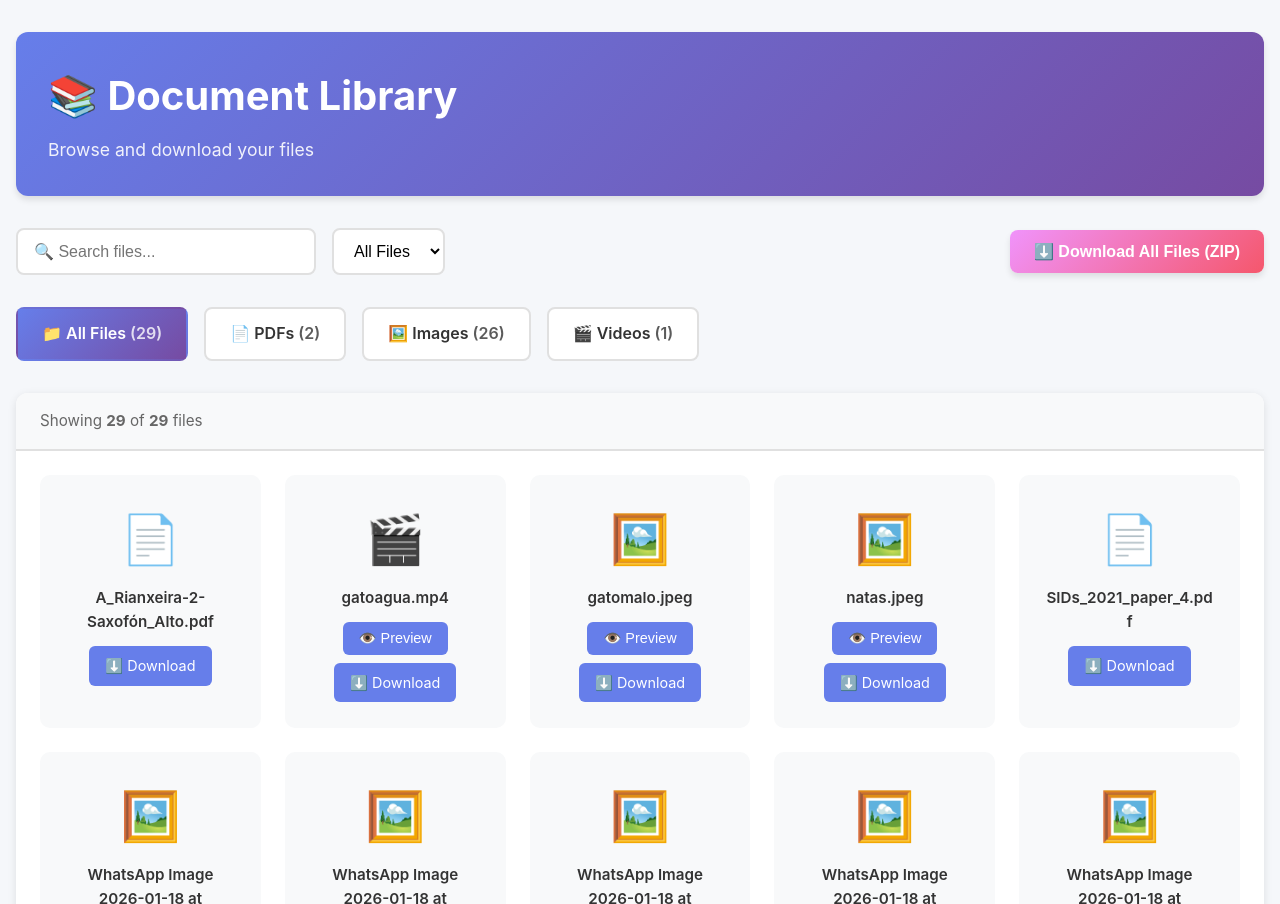
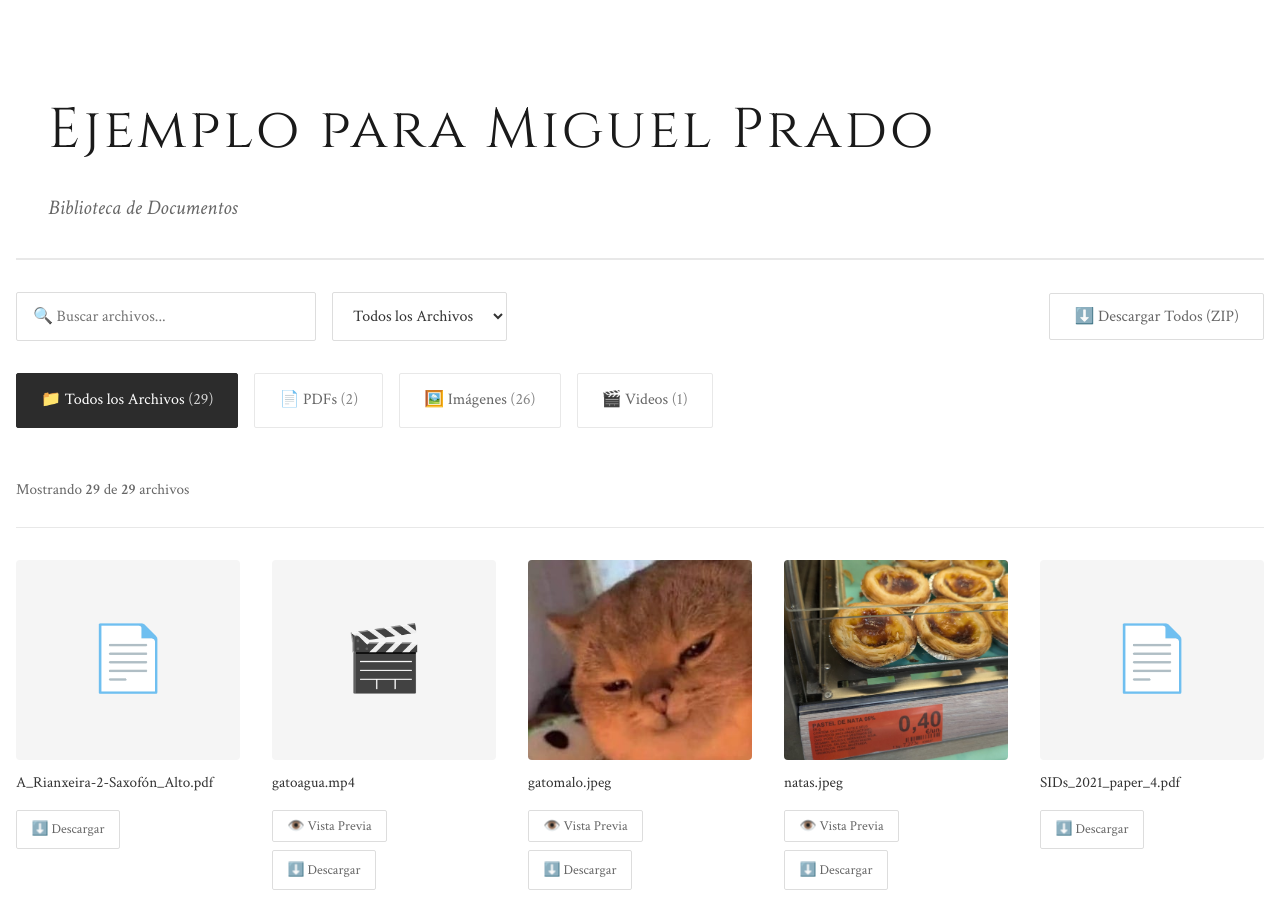
Before and after one commit to nestorlomba2/testmedia, a plain HTML site: page index.html in a window 1280 px wide. Shown: the top 904 px of the page. Drawn offline with Linux system fonts and the light colour scheme.

Commit message:
Add files via upload

```diff
--- a/index.html
+++ b/index.html
@@ -1,9 +1,10 @@
 <!DOCTYPE html>
-<html lang="en">
+<html lang="es">
 <head>
     <meta charset="UTF-8">
     <meta name="viewport" content="width=device-width, initial-scale=1.0">
-    <title>Document Library</title>
+    <title>Ejemplo para Miguel Prado</title>
+    <link href="https://fonts.googleapis.com/css2?family=Cinzel:wght@400;600&family=Crimson+Text:ital,wght@0,400;0,600;1,400&display=swap" rel="stylesheet">
     <style>
         /* Reset and Base Styles */
         * {
@@ -13,11 +14,12 @@
         }
 
         body {
-            font-family: -apple-system, BlinkMacSystemFont, 'Segoe UI', Roboto, Oxygen, Ubuntu, Cantarell, sans-serif;
-            line-height: 1.6;
-            color: #333;
-            background: #f5f7fa;
+            font-family: 'Crimson Text', Georgia, serif;
+            line-height: 1.8;
+            color: #3a2e1f;
+            background: #ffffff;
             padding: 2rem 1rem;
+            min-height: 100vh;
         }
 
         /* Container */
@@ -28,22 +30,28 @@
 
         /* Header */
         .media-library-header {
-            background: linear-gradient(135deg, #667eea 0%, #764ba2 100%);
-            color: white;
-            padding: 2rem;
-            border-radius: 12px;
+            background: transparent;
+            color: #2c2c2c;
+            padding: 3rem 2rem 2rem;
             margin-bottom: 2rem;
-            box-shadow: 0 4px 6px rgba(0, 0, 0, 0.1);
+            border-bottom: 2px solid #e8e8e8;
+            position: relative;
         }
 
         .media-library-header h1 {
-            font-size: 2.5rem;
+            font-family: 'Cinzel', Georgia, serif;
+            font-size: 3.5rem;
             margin-bottom: 0.5rem;
+            letter-spacing: 3px;
+            font-weight: 400;
+            color: #1a1a1a;
         }
 
         .media-library-header p {
-            opacity: 0.9;
-            font-size: 1.1rem;
+            font-size: 1.3rem;
+            font-style: italic;
+            color: #666;
+            margin-top: 0.5rem;
         }
 
         /* Actions Bar */
@@ -57,21 +65,22 @@
         }
 
         .download-all-btn {
-            background: linear-gradient(135deg, #f093fb 0%, #f5576c 100%);
-            color: white;
-            border: none;
+            background: transparent;
+            color: #666;
+            border: 1px solid #ddd;
             padding: 0.75rem 1.5rem;
-            border-radius: 8px;
+            border-radius: 2px;
             font-size: 1rem;
-            font-weight: 600;
+            font-weight: 400;
+            font-family: 'Crimson Text', serif;
             cursor: pointer;
             transition: all 0.3s ease;
-            box-shadow: 0 4px 6px rgba(0, 0, 0, 0.1);
         }
 
         .download-all-btn:hover {
-            transform: translateY(-2px);
-            box-shadow: 0 6px 12px rgba(0, 0, 0, 0.15);
+            background: #2c2c2c;
+            color: #fff;
+            border-color: #2c2c2c;
         }
 
         .download-all-btn:active {
@@ -92,25 +101,31 @@
 
         .search-input {
             padding: 0.75rem 1rem;
-            border: 2px solid #e0e0e0;
-            border-radius: 8px;
+            border: 1px solid #ddd;
+            border-radius: 2px;
             font-size: 1rem;
             width: 300px;
             transition: border-color 0.3s;
+            background: #fff;
+            color: #333;
+            font-family: 'Crimson Text', serif;
         }
 
         .search-input:focus {
             outline: none;
-            border-color: #667eea;
+            border-color: #999;
+            background: #fff;
         }
 
         .filter-select {
             padding: 0.75rem 1rem;
-            border: 2px solid #e0e0e0;
-            border-radius: 8px;
+            border: 1px solid #ddd;
+            border-radius: 2px;
             font-size: 1rem;
-            background: white;
+            background: #fff;
+            color: #333;
             cursor: pointer;
+            font-family: 'Crimson Text', serif;
         }
 
         /* Category Tabs (Virtual Folders) */
@@ -123,102 +138,131 @@
 
         .category-tab {
             padding: 0.75rem 1.5rem;
-            background: white;
-            border: 2px solid #e0e0e0;
-            border-radius: 8px;
+            background: transparent;
+            border: 1px solid #e8e8e8;
+            border-radius: 2px;
             cursor: pointer;
-            transition: all 0.2s;
-            font-weight: 600;
+            transition: all 0.3s ease;
+            font-weight: 400;
+            color: #666;
+            font-family: 'Crimson Text', serif;
         }
 
         .category-tab:hover {
-            border-color: #667eea;
-            color: #667eea;
+            border-color: #999;
+            color: #333;
+            background: #f9f9f9;
         }
 
         .category-tab.active {
-            background: linear-gradient(135deg, #667eea 0%, #764ba2 100%);
-            color: white;
-            border-color: transparent;
+            background: #2c2c2c;
+            color: #fff;
+            border-color: #2c2c2c;
         }
 
         /* File Browser */
         .file-browser {
-            background: white;
-            border-radius: 12px;
-            box-shadow: 0 2px 8px rgba(0, 0, 0, 0.1);
+            background: transparent;
             overflow: hidden;
             min-height: 400px;
+            position: relative;
         }
 
         /* Files Grid */
         .files-grid {
             display: grid;
-            grid-template-columns: repeat(auto-fill, minmax(220px, 1fr));
-            gap: 1.5rem;
-            padding: 1.5rem;
+            grid-template-columns: repeat(auto-fill, minmax(200px, 1fr));
+            gap: 2rem;
+            padding: 0;
         }
 
         .file-item {
-            background: #f8f9fa;
-            border: 2px solid transparent;
-            border-radius: 10px;
-            padding: 1.5rem;
+            background: transparent;
+            border: none;
+            padding: 0;
             cursor: pointer;
-            transition: all 0.3s ease;
-            text-align: center;
+            transition: all 0.4s cubic-bezier(0.4, 0, 0.2, 1);
             position: relative;
+            overflow: hidden;
         }
 
         .file-item:hover {
-            transform: translateY(-4px);
-            box-shadow: 0 8px 16px rgba(0, 0, 0, 0.1);
-            border-color: #667eea;
+            transform: translateY(-5px);
         }
 
-        .file-icon {
-            font-size: 3rem;
-            margin-bottom: 0.5rem;
-            display: block;
+        .file-item-thumbnail {
+            width: 100%;
+            height: 200px;
+            object-fit: cover;
+            border-radius: 4px;
+            margin-bottom: 0.75rem;
+            transition: all 0.4s ease;
+            background: #f5f5f5;
+            display: flex;
+            align-items: center;
+            justify-content: center;
+            overflow: hidden;
+        }
+
+        .file-item:hover .file-item-thumbnail {
+            transform: scale(1.05);
+            box-shadow: 0 8px 24px rgba(0, 0, 0, 0.15);
+        }
+
+        .file-item-thumbnail img {
+            width: 100%;
+            height: 100%;
+            object-fit: cover;
+        }
+
+        .file-item-thumbnail .file-icon-placeholder {
+            font-size: 4rem;
+            color: #ccc;
         }
 
         .file-item-name {
-            font-weight: 600;
+            font-weight: 400;
             color: #333;
             word-break: break-word;
             margin-bottom: 0.25rem;
             font-size: 0.95rem;
+            line-height: 1.4;
+            text-align: left;
         }
 
         .file-item-size {
-            font-size: 0.85rem;
-            color: #666;
+            font-size: 0.8rem;
+            color: #999;
             margin-top: 0.25rem;
+            font-style: italic;
         }
 
         .file-item-actions {
-            margin-top: 0.75rem;
+            margin-top: 1rem;
             display: flex;
             gap: 0.5rem;
-            justify-content: center;
+            justify-content: flex-start;
             flex-wrap: wrap;
         }
 
         .download-btn {
-            background: #667eea;
-            color: white;
-            border: none;
-            padding: 0.5rem 1rem;
-            border-radius: 6px;
-            font-size: 0.9rem;
+            background: transparent;
+            color: #666;
+            border: 1px solid #ddd;
+            padding: 0.4rem 0.9rem;
+            border-radius: 2px;
+            font-size: 0.85rem;
             cursor: pointer;
-            transition: all 0.2s;
+            transition: all 0.3s ease;
             text-decoration: none;
             display: inline-block;
+            font-family: 'Crimson Text', serif;
         }
 
         .download-btn:hover {
-            background: #764ba2;
+            background: #2c2c2c;
+            color: #fff;
+            border-color: #2c2c2c;
         }
 
         /* Empty State */
@@ -226,6 +270,7 @@
             text-align: center;
             padding: 4rem 2rem;
             color: #999;
+            font-family: 'Crimson Text', serif;
         }
 
         .empty-state-icon {
@@ -237,21 +282,23 @@
         .loading {
             text-align: center;
             padding: 3rem;
-            color: #667eea;
+            color: #999;
             font-size: 1.2rem;
+            font-family: 'Crimson Text', serif;
         }
 
         /* File Type Colors */
-        .file-item[data-type="pdf"] .file-icon { color: #e74c3c; }
-        .file-item[data-type="image"] .file-icon { color: #3498db; }
-        .file-item[data-type="video"] .file-icon { color: #9b59b6; }
-        .file-item[data-type="other"] .file-icon { color: #95a5a6; }
+        .file-item[data-type="pdf"] .file-icon-placeholder { color: #e74c3c; }
+        .file-item[data-type="image"] .file-icon-placeholder { color: #3498db; }
+        .file-item[data-type="video"] .file-icon-placeholder { color: #9b59b6; }
+        .file-item[data-type="other"] .file-icon-placeholder { color: #95a5a6; }
 
         /* Stats Bar */
         .stats-bar {
-            background: #f8f9fa;
-            padding: 1rem 1.5rem;
-            border-bottom: 2px solid #e0e0e0;
+            background: transparent;
+            padding: 1rem 0 1.5rem;
+            border-bottom: 1px solid #e8e8e8;
+            margin-bottom: 2rem;
             display: flex;
             justify-content: space-between;
             align-items: center;
@@ -262,6 +309,7 @@
         .stats-info {
             color: #666;
             font-size: 0.95rem;
+            font-family: 'Crimson Text', serif;
         }
 
         /* Preview Modal */
@@ -352,23 +400,23 @@
 <body>
     <div class="media-library-container">
         <div class="media-library-header">
-            <h1>📚 Document Library</h1>
-            <p>Browse and download your files</p>
+            <h1>Ejemplo para Miguel Prado</h1>
+            <p>Biblioteca de Documentos</p>
         </div>
 
         <div class="media-library-actions">
             <div class="media-library-filters">
-                <input type="text" class="search-input" id="file-search" placeholder="🔍 Search files...">
+                <input type="text" class="search-input" id="file-search" placeholder="🔍 Buscar archivos...">
                 <select class="filter-select" id="file-filter">
-                    <option value="all">All Files</option>
+                    <option value="all">Todos los Archivos</option>
                     <option value="pdf">PDFs</option>
-                    <option value="image">Images</option>
+                    <option value="image">Imágenes</option>
                     <option value="video">Videos</option>
-                    <option value="other">Other</option>
+                    <option value="other">Otros</option>
                 </select>
             </div>
             <button class="download-all-btn" id="download-all-btn">
-                ⬇️ Download All Files (ZIP)
+                ⬇️ Descargar Todos (ZIP)
             </button>
         </div>
 
@@ -376,7 +424,7 @@
         <div class="category-tabs" id="category-tabs"></div>
 
         <div class="file-browser" id="file-browser">
-            <div class="loading">Loading files...</div>
+            <div class="loading">Cargando archivos...</div>
         </div>
     </div>
 
@@ -561,11 +609,11 @@
         // Update category tabs
         function updateCategoryTabs() {
             const categories = {
-                'all': { name: '📁 All Files', count: allFiles.length },
+                'all': { name: '📁 Todos los Archivos', count: allFiles.length },
                 'pdf': { name: '📄 PDFs', count: allFiles.filter(f => f.type === 'pdf').length },
-                'image': { name: '🖼️ Images', count: allFiles.filter(f => f.type === 'image').length },
+                'image': { name: '🖼️ Imágenes', count: allFiles.filter(f => f.type === 'image').length },
                 'video': { name: '🎬 Videos', count: allFiles.filter(f => f.type === 'video').length },
-                'other': { name: '📎 Other', count: allFiles.filter(f => f.type === 'other').length }
+                'other': { name: '📎 Otros', count: allFiles.filter(f => f.type === 'other').length }
             };
 
             const tabsHtml = Object.entries(categories)
@@ -614,26 +662,36 @@
             let html = '';
 
             if (filteredFiles.length === 0) {
-                html = '<div class="empty-state"><div class="empty-state-icon">📂</div><p>No files found</p></div>';
+                html = '<div class="empty-state"><div class="empty-state-icon">📂</div><p>No se encontraron archivos</p></div>';
             } else {
                 html += `<div class="stats-bar">
-                    <div class="stats-info">Showing <strong>${filteredFiles.length}</strong> of <strong>${allFiles.length}</strong> files</div>
+                    <div class="stats-info">Mostrando <strong>${filteredFiles.length}</strong> de <strong>${allFiles.length}</strong> archivos</div>
                 </div>`;
                 html += '<div class="files-grid">';
 
                 filteredFiles.forEach(function(file) {
                     const icon = getFileIcon(file.type);
+                    let thumbnailHtml = '';
+
+                    if (file.type === 'image') {
+                        thumbnailHtml = `<div class="file-item-thumbnail"><img src="${escapeHtml(file.url)}" alt="${escapeHtml(file.name)}" loading="lazy"></div>`;
+                    } else if (file.type === 'video') {
+                        thumbnailHtml = `<div class="file-item-thumbnail"><span class="file-icon-placeholder">${icon}</span></div>`;
+                    } else {
+                        thumbnailHtml = `<div class="file-item-thumbnail"><span class="file-icon-placeholder">${icon}</span></div>`;
+                    }
+
                     html += `
                         <div class="file-item" data-type="${file.type}" data-name="${escapeHtml(file.name)}">
-                            <span class="file-icon">${icon}</span>
+                            ${thumbnailHtml}
                             <div class="file-item-name">${escapeHtml(file.name)}</div>
                             ${file.size ? `<div class="file-item-size">${formatFileSize(file.size)}</div>` : ''}
                             <div class="file-item-actions">
                                 ${file.type === 'image' || file.type === 'video' ?
-                                    `<button class="download-btn preview-btn" data-url="${escapeHtml(file.url)}" data-type="${file.type}">👁️ Preview</button>` :
+                                    `<button class="download-btn preview-btn" data-url="${escapeHtml(file.url)}" data-type="${file.type}">👁️ Vista Previa</button>` :
                                     ''
                                 }
-                                <a href="${escapeHtml(file.url)}" download class="download-btn">⬇️ Download</a>
+                                    <a href="${escapeHtml(file.url)}" download class="download-btn">⬇️ Descargar</a>
                             </div>
                         </div>
                     `;
@@ -671,17 +729,17 @@
             // Create a simple download list (can't create ZIP client-side easily)
             // Alternative: Use JSZip library if you want true ZIP download
             const fileList = filteredFiles.map(f => f.name).join('\n');
-            const blob = new Blob([`Files to download:\n\n${fileList}\n\nNote: Please download files individually or use a browser extension to download all at once.`], { type: 'text/plain' });
+            const blob = new Blob([`Archivos para descargar:\n\n${fileList}\n\nNota: Por favor descarga los archivos individualmente o usa una extensión del navegador para descargar todos a la vez.`], { type: 'text/plain' });
             const url = URL.createObjectURL(blob);
             const a = document.createElement('a');
             a.href = url;
-            a.download = 'file-list.txt';
+            a.download = 'lista-archivos.txt';
             document.body.appendChild(a);
             a.click();
             document.body.removeChild(a);
             URL.revokeObjectURL(url);
 
-            alert(`${filteredFiles.length} files found. For bulk ZIP download, consider using a browser extension or downloading files individually.`);
+            alert(`${filteredFiles.length} archivos encontrados. Para descargar todos en ZIP, considera usar una extensión del navegador o descargar los archivos individualmente.`);
         });
 
         // Preview modal
```
